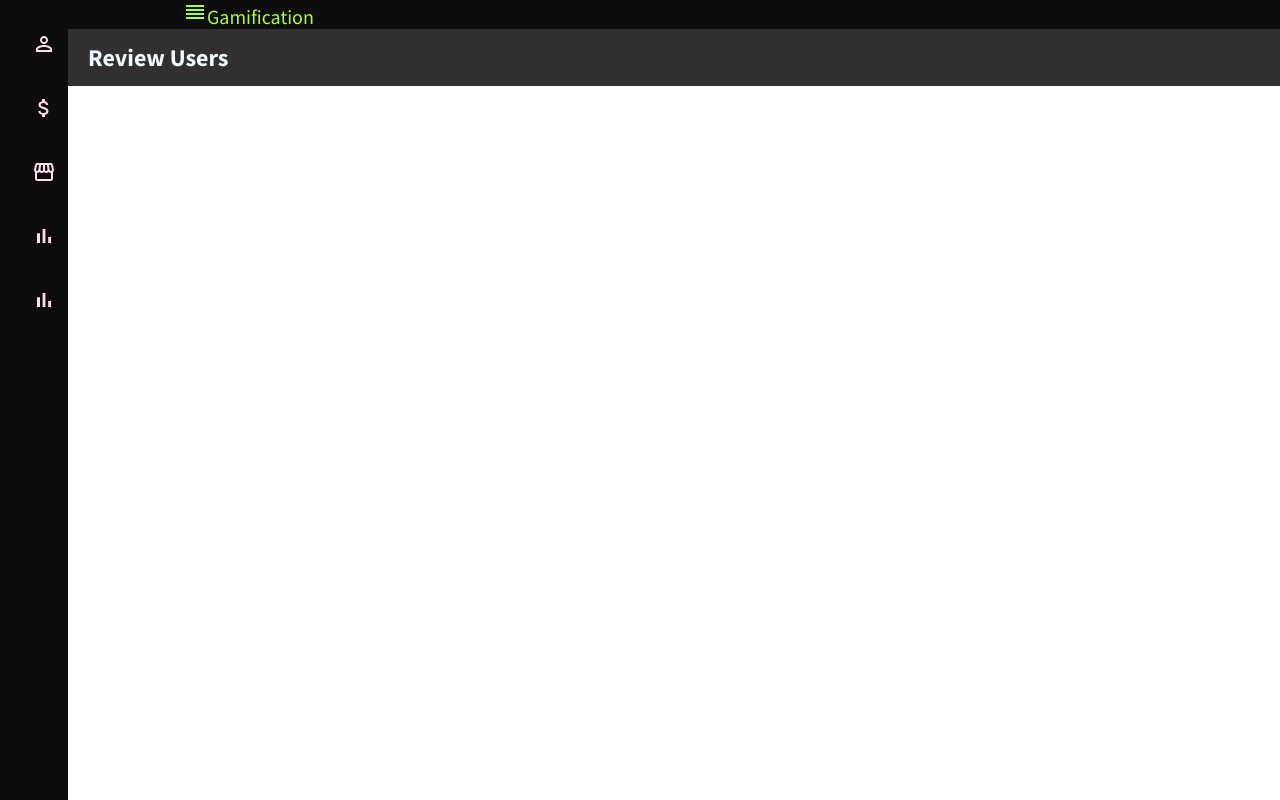
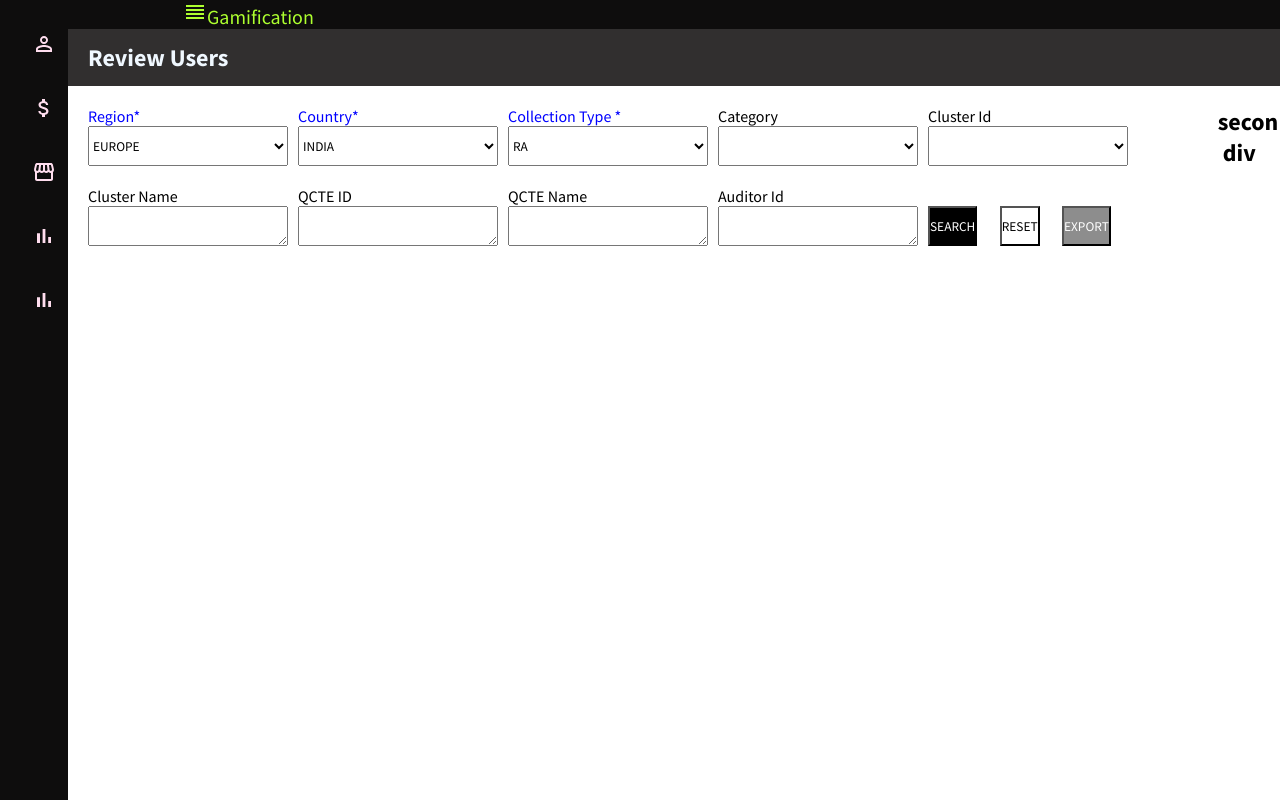
Before and after one commit to anisha2905/Gamification1, a React (Create React App) app: page / in a window 1280 px wide. Built offline with nearby package versions, Linux system fonts and the light colour scheme.

Commit message:
changes in review

```diff
--- a/package.json
+++ b/package.json
@@ -13,7 +13,7 @@
     "react-dom": "^17.0.2",
     "react-icons": "^4.3.1",
     "react-router-dom": "^6.2.1",
-    "react-scripts": "^5.0.0",
+    "react-scripts": "^5.0.1",
     "recharts": "^2.1.9",
     "web-vitals": "^2.1.4"
   },
--- a/src/pages/ReviewUsers/ReviewUsers.css
+++ b/src/pages/ReviewUsers/ReviewUsers.css
@@ -6,3 +6,44 @@ box-sizing: 20px;
   height: 4rem;
 padding: 20px;
 }
+.content_1{
+  float: left;
+  margin-top: 10px;
+  margin-left: 10px;
+}
+
+.div{
+  float: left;
+  margin-top: 10px;
+  margin-left: 10px;
+}
+.label{
+  color: blue;
+}
+.btn_1{
+  background-color: black;
+  height: 5vh;
+  color: white;
+}
+:hover.btn_1{
+  background-color: rgb(17, 240, 17);
+  color: black;
+  cursor: pointer;
+}
+.btn_2{
+  background-color: white;
+  height: 5vh;
+}
+:hover.btn_2{
+  background-color: rgba(100, 96, 96, 0.151);
+  cursor: pointer;
+}
+.btn_3{
+  height: 5vh;
+  color: white;
+  background-color: rgba(104, 104, 104, 0.753);
+}
+.form-control{
+  height: 5vh;
+  width: 200px;
+}
--- a/src/pages/ReviewUsers/ReviewUsers.jsx
+++ b/src/pages/ReviewUsers/ReviewUsers.jsx
@@ -10,8 +10,87 @@ export default function ReviewUsers() {
         <h2 >Review Users</h2>
         </div>
         <div >
-
+        <div className="content_1">
+    <div className="div">
+        <label className="label">Region* &nbsp;</label><br/>
+        <select name="region" className="form-control">
+            <option>EUROPE</option>
+            <option>GREATER CHINA</option>
+            <option>GREATER INDIA</option>
+            <option>LATAM</option>
+            <option>MENAP</option>
+            <option>NORTH AMERICA</option>
+            <option>SA & SSA</option>
+            <option>SEANAP</option>
+        </select>
+    </div>
+    &nbsp; &nbsp; &nbsp; &nbsp;
+    <div className="div">
+        <label className="label">Country* &nbsp;</label><br/>
+            <select name="country" className="form-control">
+                <option>INDIA</option>
+            </select>
+    </div>
+    &nbsp; &nbsp; &nbsp; &nbsp;
+    <div className="div">
+        <label className="label">Collection Type *&nbsp;</label><br/>
+            <select name="period" className="form-control">
+                <option>RA</option>
+                <option>RES</option>
+            </select>
+    </div>
+    &nbsp; &nbsp; &nbsp; &nbsp;
+    <div className="div">
+        <label className="ab-c">Category&nbsp;</label><br/>
+            <select name="category" className="form-control">
+            </select>
+    </div>
+    &nbsp; &nbsp; &nbsp; &nbsp;
+    <div className="div">
+        <label className="ab-c">Cluster Id&nbsp;</label><br/>
+            <select name="cluster-id" className="form-control">
+            </select>
+    </div>
+    </div>
+    &nbsp; &nbsp; &nbsp; &nbsp;
+    <div className="content_1">
+        <div className="div">
+            <label className="ab-c">Cluster Name&nbsp;</label><br/>
+            <textarea name="cluster-name" className="form-control">
+            </textarea>
+       </div>
+       &nbsp; &nbsp; &nbsp; &nbsp;
+       <div className="div">
+            <label className="ab-c">QCTE ID&nbsp;</label><br/>
+            <textarea name="qcte-id" className="form-control">
+            </textarea>
+        </div>
+        &nbsp; &nbsp; &nbsp; &nbsp;
+        <div className="div">
+            <label className="ab-c">QCTE Name&nbsp;</label><br/>
+            <textarea name="qcte-name" className="form-control">
+            </textarea>
+        </div>
+        &nbsp; &nbsp; &nbsp; &nbsp;
+        <div className="div">
+            <label className="ab-c">Auditor Id&nbsp;</label><br/>
+            <textarea name="auditor-id" className="form-control">
+            </textarea>
+        </div>
+        &nbsp; &nbsp; &nbsp; &nbsp;
+        <div className="div"><br/>
+            <button className="btn_1">SEARCH</button>
+            &nbsp; &nbsp; &nbsp; &nbsp;
+            <button className="btn_2">RESET</button>
+            &nbsp; &nbsp; &nbsp; &nbsp;
+            <button className="btn_3">EXPORT</button>
+            &nbsp; &nbsp; &nbsp; &nbsp;
+        </div>
+   </div>
         <div >
+          <div>
+            <h2>secon div</h2>
+          </div>
 
         </div>
     </div>
```
Also changed, not shown: 2 other files (tests, documents, lock files or other folders).
